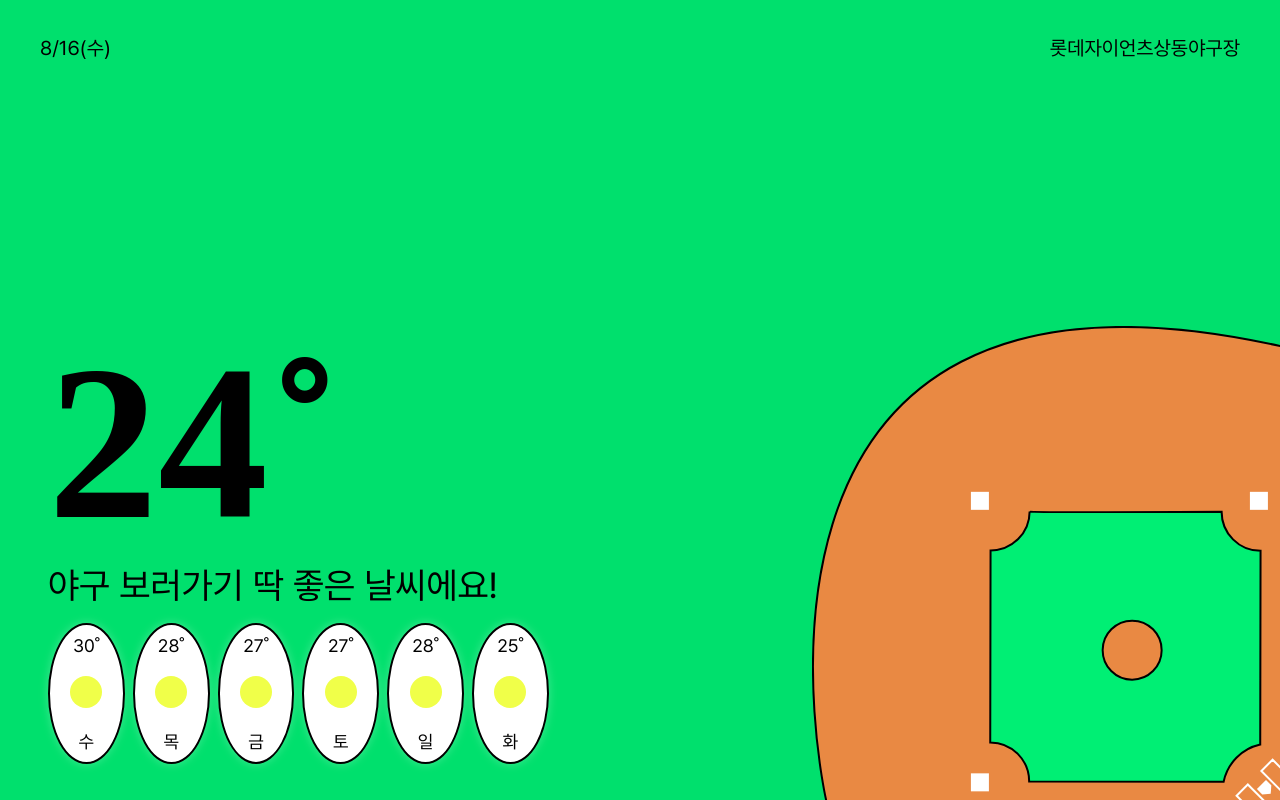
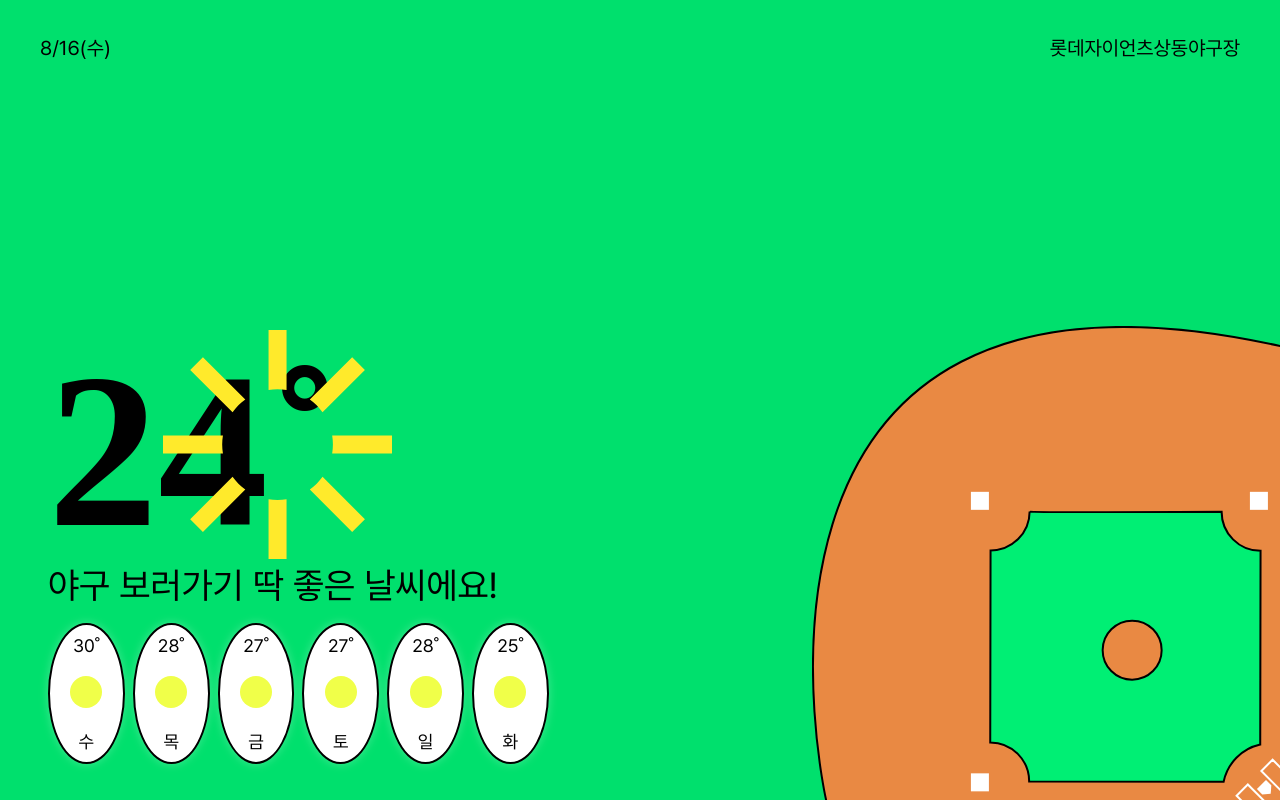
Before and after one commit to jejejekim/Baseball-Weather, a React (Create React App) app: page / in a window 1280 px wide. Built offline with nearby package versions, Linux system fonts and the light colour scheme; a web font is replaced by a local one.

Commit message:
Feat : sun svg 추가

```diff
--- a/src/components/WeaContent.js
+++ b/src/components/WeaContent.js
@@ -1,6 +1,7 @@
 import React from "react";
 import styled from "styled-components";
 import WeaItem from "./WeaItem";
+import { ReactComponent as Sun } from "../assets/SVG/sun.svg";
 
 const WeaContentBlock = styled.div`
     position: fixed;
@@ -24,6 +25,14 @@ const WeaContentBlock = styled.div`
         font-size: 2.25rem;
         color: #000;
         margin-bottom: 1rem;
+    }
+
+    .sun {
+        margin-left: 7.2rem;
+    }
+
+    .tempreture {
+        position: absolute;
     }
 
     .summary {
@@ -53,6 +62,7 @@ function WeaContent() {
     return (
         <WeaContentBlock>
             <h1 className="tempreture">24˚</h1>
+            <Sun className="sun" />
             <h2 className="summary">야구 보러가기 딱 좋은 날씨에요!</h2>
             <div className="weeklyWeather">
                 <WeaItem day={"수"} temp={30} />
```
Also changed, not shown: src/assets/SVG/sun.svg (added).
